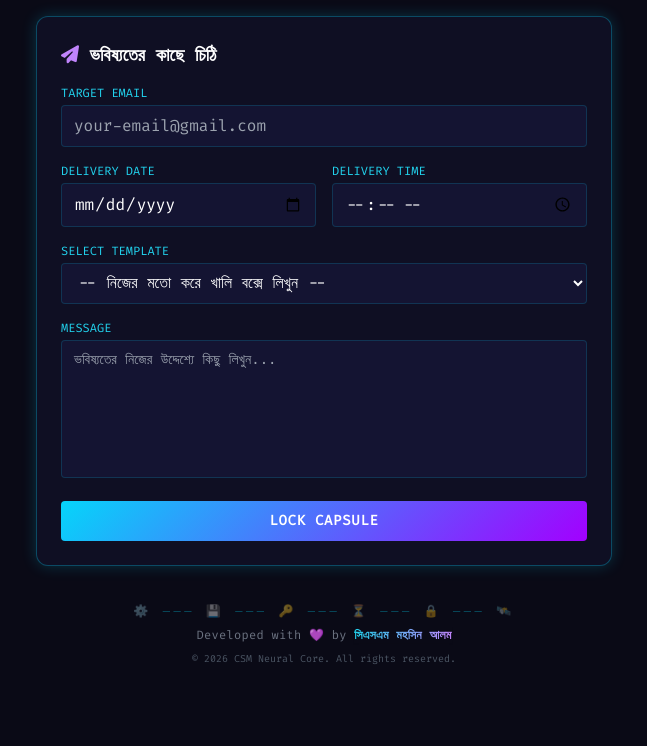
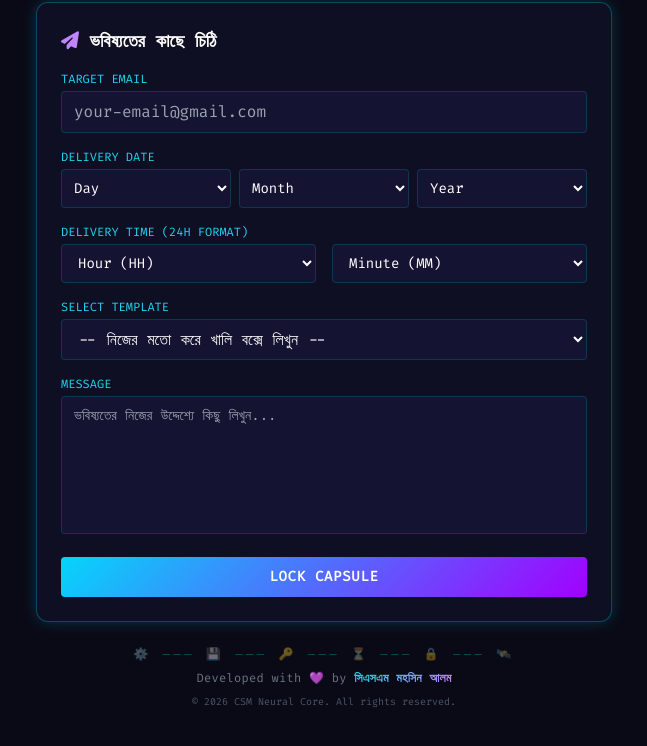
Before and after one commit to sendfuture/time-capsule, a plain HTML site: page index.html in a window 1280 px wide. Shown: the part 94-840 px from the top of the page, without its empty margins (316-963 px from the left). Before the commit the page ends 800 px from the top, so only its background shows below. Drawn offline with nearby package versions, Linux system fonts and the light colour scheme.

Commit message:
Update index.html

```diff
--- a/index.html
+++ b/index.html
@@ -11,6 +11,11 @@
         body { font-family: 'Fira Code', monospace; background-color: #0a0a16; }
         .neon-box { box-shadow: 0 0 15px rgba(5, 213, 250, 0.2); border: 1px solid rgba(5, 213, 250, 0.3); }
         .neon-btn { background: linear-gradient(135deg, #05d5fa 0%, #a200ff 100%); }
+
+        /* Custom Scrollbar for Dropdowns */
+        .custom-select::-webkit-scrollbar { width: 6px; }
+        .custom-select::-webkit-scrollbar-track { background: #141432; }
+        .custom-select::-webkit-scrollbar-thumb { background: #05d5fa; border-radius: 3px; }
     </style>
 </head>
 <body class="text-gray-300 min-h-screen flex flex-col justify-between p-4">
@@ -32,28 +37,57 @@
                     <input type="email" id="userEmail" required class="w-full bg-[#141432] border border-cyan-500/20 rounded px-3 py-2 text-white focus:outline-none focus:border-cyan-400" placeholder="your-email@gmail.com">
                 </div>
 
-                <!-- Date & Time Row -->
-                <div class="grid grid-cols-2 gap-4">
-                    <div>
-                        <label class="block text-xs uppercase text-cyan-400 mb-1">Delivery Date</label>
-                        <input type="date" id="sendDate" required class="w-full bg-[#141432] border border-cyan-500/20 rounded px-3 py-2 text-white focus:outline-none focus:border-cyan-400">
+                <!-- Custom Date Picker Row -->
+                <div>
+                    <label class="block text-xs uppercase text-cyan-400 mb-1">Delivery Date</label>
+                    <div class="grid grid-cols-3 gap-2">
+                        <select id="customDay" required class="custom-select w-full bg-[#141432] border border-cyan-500/20 rounded px-2 py-2 text-white focus:outline-none focus:border-cyan-400 cursor-pointer text-sm">
+                            <option value="">Day</option>
+                        </select>
+                        <select id="customMonth" required class="custom-select w-full bg-[#141432] border border-cyan-500/20 rounded px-2 py-2 text-white focus:outline-none focus:border-cyan-400 cursor-pointer text-sm">
+                            <option value="">Month</option>
+                            <option value="01">January</option>
+                            <option value="02">February</option>
+                            <option value="03">March</option>
+                            <option value="04">April</option>
+                            <option value="05">May</option>
+                            <option value="06">June</option>
+                            <option value="07">July</option>
+                            <option value="08">August</option>
+                            <option value="09">September</option>
+                            <option value="10">October</option>
+                            <option value="11">November</option>
+                            <option value="12">December</option>
+                        </select>
+                        <select id="customYear" required class="custom-select w-full bg-[#141432] border border-cyan-500/20 rounded px-2 py-2 text-white focus:outline-none focus:border-cyan-400 cursor-pointer text-sm">
+                            <option value="">Year</option>
+                        </select>
                     </div>
-                    <div>
-                        <label class="block text-xs uppercase text-cyan-400 mb-1">Delivery Time</label>
-                        <input type="time" id="sendTime" required class="w-full bg-[#141432] border border-cyan-500/20 rounded px-3 py-2 text-white focus:outline-none focus:border-cyan-400">
+                </div>
+
+                <!-- Custom Time Picker Row -->
+                <div>
+                    <label class="block text-xs uppercase text-cyan-400 mb-1">Delivery Time (24h Format)</label>
+                    <div class="grid grid-cols-2 gap-4">
+                        <select id="customHour" required class="custom-select w-full bg-[#141432] border border-cyan-500/20 rounded px-3 py-2 text-white focus:outline-none focus:border-cyan-400 cursor-pointer text-sm">
+                            <option value="">Hour (HH)</option>
+                        </select>
+                        <select id="customMinute" required class="custom-select w-full bg-[#141432] border border-cyan-500/20 rounded px-3 py-2 text-white focus:outline-none focus:border-cyan-400 cursor-pointer text-sm">
+                            <option value="">Minute (MM)</option>
+                        </select>
                     </div>
                 </div>
 
                 <!-- Ready-made & Custom Templates Dropdown -->
                 <div>
                     <label class="block text-xs uppercase text-cyan-400 mb-1">Select Template</label>
-                    <select id="templateSelector" class="w-full bg-[#141432] border border-cyan-500/20 rounded px-3 py-2 text-white focus:outline-none focus:border-cyan-400 cursor-pointer">
+                    <select id="templateSelector" class="custom-select w-full bg-[#141432] border border-cyan-500/20 rounded px-3 py-2 text-white focus:outline-none focus:border-cyan-400 cursor-pointer">
                         <option value="">-- নিজের মতো করে খালি বক্সে লিখুন --</option>
                         <option value="birthday">🎂 Future Birthday to Me (জন্মদিনের বার্তা)</option>
                         <option value="target">🎯 Future Target (লক্ষ্য ও ক্যারিয়ার ট্র্যাক)</option>
                         <option value="crypto">🪙 Crypto & Wealth (ভবিষ্যতের সম্পদ ও ইনভেস্টমেন্ট)</option>
                         <option value="love">❤️ Letter to My Future Soulmate (ভবিষ্যতের ভালোবাসার মানুষ)</option>
-                        <option value="motivation">💡 Tough Times Motivation (কঠিন সময়ের অনুপ্রেরণা)</option>
+                        <option value="motivation">💡 Tough Times Motivation (কঠิน সময়ের অনুপ্রেরণা)</option>
                         <option value="custom_html">💻 Custom HTML/CSS Template (ডেভেলপার মোড)</option>
                     </select>
                 </div>
@@ -113,6 +147,7 @@
         const app = initializeApp(firebaseConfig);
         const db = getFirestore(app);
 
+        // UI Target Elements
         const form = document.getElementById('capsuleForm');
         const submitBtn = document.getElementById('submitBtn');
         const overlay = document.getElementById('statusOverlay');
@@ -122,25 +157,46 @@
         const messageArea = document.getElementById('message');
         const messageLabel = document.getElementById('messageLabel');
 
-        // Professional & Smart Templates Object
+        // Custom Dropdown Loop Elements
+        const daySelect = document.getElementById('customDay');
+        const yearSelect = document.getElementById('customYear');
+        const hourSelect = document.getElementById('customHour');
+        const minuteSelect = document.getElementById('customMinute');
+
+        // 🧠 JS Dynamic Option Injector
+        // Populate Days (1 - 31)
+        for (let i = 1; i <= 31; i++) {
+            let val = String(i).padStart(2, '0');
+            daySelect.innerHTML += `<option value="${val}">${val}</option>`;
+        }
+        // Populate Years (2026 - 2040)
+        for (let i = 2026; i <= 2040; i++) {
+            yearSelect.innerHTML += `<option value="${i}">${i}</option>`;
+        }
+        // Populate Hours (00 - 23)
+        for (let i = 0; i < 24; i++) {
+            let val = String(i).padStart(2, '0');
+            hourSelect.innerHTML += `<option value="${val}">${val}</option>`;
+        }
+        // Populate Minutes (00 - 59)
+        for (let i = 0; i < 60; i++) {
+            let val = String(i).padStart(2, '0');
+            minuteSelect.innerHTML += `<option value="${val}">${val}</option>`;
+        }
+
+        // Professional Templates Object
         const templates = {
             birthday: `শুভ জন্মদিন, ভবিষ্যতের আমি! 🎉\n\nআজকে যখন তুমি এই মেইলটি পড়ছ, তখন তোমার জীবনে আরও একটি বছর যোগ হয়ে গেছে। অতীত থেকে আমি তোমাকে শুভেচ্ছা জানাচ্ছি। তুমি কি তোমার স্বপ্নগুলোর কাছাকাছি পৌঁছাতে পেরেছ? নিজের স্বাস্থ্যের যত্ন নিচ্ছ তো? মনে রেখো, আজকের এই দিনটি তোমার কঠোর পরিশ্রমের ফল। নতুন বছরের জন্য অনেক ভালোবাসা!`,
-
             target: `হে ভবিষ্যতের আমি, তোমার লক্ষ্য কি পূরণ হয়েছে? 🎯\n\nআমি যখন এই ক্যাপসুলটি লক করছিলাম, তখন আমার প্রধান ফোকাস এবং ক্যারিয়ার টার্গেট ছিল: [এখানে লক্ষ্যটি লিখুন]\nআজকে তুমি এই মেইলটি পড়ার সময় কি সফল (Passed) নাকি ব্যর্থ (Failed)? যদি সফল হও, তবে অতীতকে ধন্যবাদ দাও। আর যদি কোনো কারণে না হয়ে থাকে, হতাশ হয়ে থামো না—রিসেট করো এবং আবার লড়াই শুরু করো!`,
-
-            crypto: `ইনভেস্টমেন্ট ও ফিন্যান্সিয়াল আপডেট পোর্টফোলিও 🪙\n\nহ্যালো ফিউচার সেলফ, আজকে যখন মেইলটি ওপেন করলে, তখন ক্রিপ্টো ও গ্লোবাল মার্কেটের কী অবস্থা? আমার হোল্ড করা [কয়েন/শেয়ারের নাম] এর প্রাইজ এখন কত ডলারে ট্রেড করছে? আশা করি এতদিনে আমাদের ইনভেস্টমেন্ট প্রফিটে আছে এবং তুমি ফাইনান্সিয়ালি সম্পূর্ণ ফ্রিডম উপভোগ করছ!`,
-
+            crypto: `ইনভেস্টমেন্ট ও ফিন্যান্সিয়াল আপডেট পোর্টфোলিও 🪙\n\nহ্যালো ফিউচার সেলফ, আজকে যখন মেইলটি ওপেন করলে, তখন ক্রিপ্টো ও গ্লোবাল মার্কেটের কী অবস্থা? আমার হোল্ড করা [কয়েন/শেয়ারের নাম] এর প্রাইজ এখন কত ডলারে ট্রেড করছে? আশা করি এতদিনে আমাদের ইনভেস্টমেন্ট প্রফিটে আছে এবং তুমি ফাইনান্সিয়ালি সম্পূর্ণ ফ্রিডম উপভোগ করছ!`,
             love: `চিঠিটি আমার ভবিষ্যতের লাইফ পার্টনার বা মনের মানুষের জন্য... ❤️\n\nআজকের এই শান্ত মুহূর্তে আমি যখন এই টাইম ক্যাপসুলটি তৈরি করছি, তখন আমি ভাবছি আমাদের ভবিষ্যতের দিনগুলোর কথা। আমরা যখন একসাথে বসে এই মেইলটি রিড করব, তখন আমাদের জীবনের গল্পটা কেমন হবে? অতীত থেকে অনেক ভালোবাসা ও শ্রদ্ধা রইল আমাদের সুন্দর আগামী দিনগুলোর জন্য।`,
-
             motivation: `শোনো ভবিষ্যতের আমি, ভেঙে পড়ো না! 💡\n\nজীবন সবসময় একরকম যায় না। আজকে যদি তোমার সময়টা খারাপ কেটে থাকে বা তুমি চরম কোনো মেন্টাল প্রেসারে থাকো, তবে মনে করে দেখো অতীতে আমি কতটা কঠিন পথ পাড়ি দিয়ে আজকের অবস্থানে এসেছিলাম। তুমি অনেক স্ট্রং, নিজের ওপর ভরসা হারিও না। এই মেঘ কেটে যাবেই!`,
-
             custom_html: `<div style="padding: 20px; background: #1a1a3a; border: 2px dashed #05d5fa; border-radius: 8px; text-align: center;">\n  <h2 style="color: #05d5fa; margin-bottom: 10px;">⚡ কাস্টম ডেভেলপার মোড ⚡</h2>\n  <p style="color: #ffffff; font-size: 16px;">এখানে আপনার নিজের মতো করে সম্পূর্ণ এইচটিএমএল ডিজাইন এবং ইনলাইন সিএসএস (Inline CSS) দিয়ে চমৎকার ইমেইল টেমপ্লেট সাজিয়ে নিন।</p>\n  <span style="color: #a200ff; font-weight: bold;">— সিএসএম টাইম কোর</span>\n</div>`
         };
 
         // Listen for template selection change
         templateSelector.addEventListener('change', (e) => {
             const selectedValue = e.target.value;
-
             if (selectedValue === 'custom_html') {
                 messageLabel.innerHTML = 'Message <span class="text-xs text-yellow-400 lowercase">(HTML/CSS Allowed)</span>';
             } else {
@@ -154,15 +210,24 @@
             }
         });
 
+        // Submit Form Handler
         form.addEventListener('submit', async (e) => {
             e.preventDefault();
             submitBtn.disabled = true;
             submitBtn.innerText = "Encrypting...";
 
             const email = document.getElementById('userEmail').value;
-            const sendDate = document.getElementById('sendDate').value;
-            const sendTime = document.getElementById('sendTime').value;
-            const sendHour = sendTime.split(':')[0];
+
+            // Build Date & Time from custom selectors
+            const day = document.getElementById('customDay').value;
+            const month = document.getElementById('customMonth').value;
+            const year = document.getElementById('customYear').value;
+            const sendDate = `${year}-${month}-${day}`; // Format: YYYY-MM-DD
+
+            const sendHour = document.getElementById('customHour').value;
+            const sendMinute = document.getElementById('customMinute').value;
+            const sendTime = `${sendHour}:${sendMinute}`; // Format: HH:MM
+
             const message = messageArea.value;
 
             try {
@@ -171,6 +236,7 @@
                     sendDate: sendDate,
                     sendTime: sendTime,
                     sendHour: sendHour,
+                    sendMinute: sendMinute,
                     message: message,
                     isSent: false,
                     createdAt: serverTimestamp()
```
